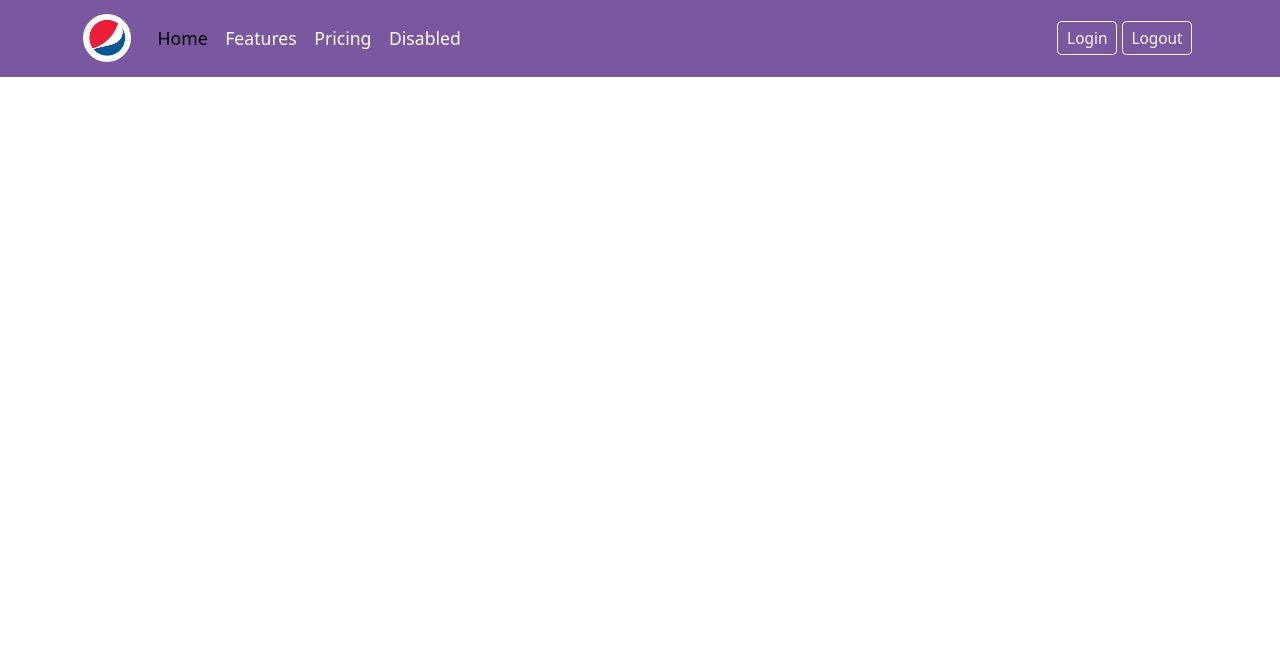
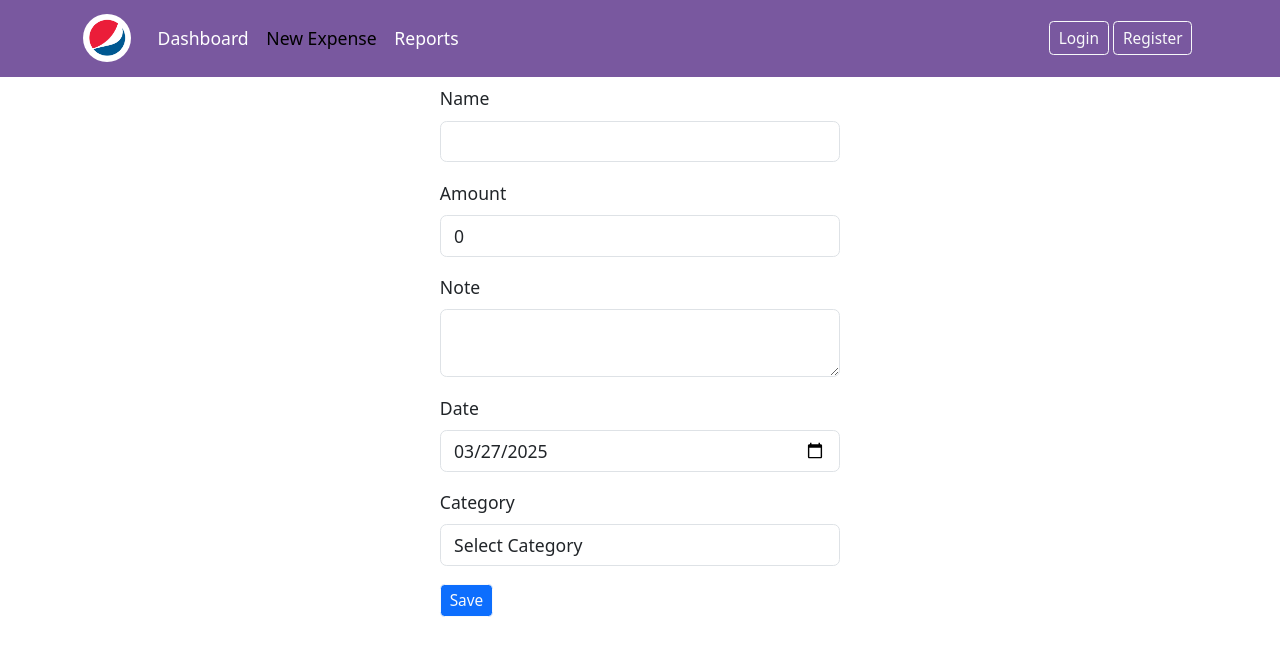
Before and after one commit to wilmafernandes1993/webapp, a React (Vite) app: page /new in a window 1280 px wide. Shown: the top 656 px of the page. Built offline with nearby package versions, Linux system fonts and the light colour scheme.

Commit message:
feature/save-expense-details

```diff
--- a/package.json
+++ b/package.json
@@ -12,10 +12,12 @@
   "dependencies": {
     "axios": "^1.8.4",
     "bootstrap": "^5.3.3",
+    "formik": "^2.4.6",
     "react": "^19.0.0",
     "react-dom": "^19.0.0",
     "react-icons": "^5.5.0",
-    "react-router-dom": "^7.4.0"
+    "react-router-dom": "^7.4.0",
+    "yup": "^1.6.1"
   },
   "devDependencies": {
     "@eslint/js": "^9.21.0",
--- /dev/null
+++ b/src/Utils/AppConstants.ts
@@ -0,0 +1,7 @@
+export const expenseCategories = [
+    "Shopping",
+    "Food",
+    "Transport",
+    "Utitlities",
+    "Others"
+]
--- /dev/null
+++ b/src/components/Dropdown.tsx
@@ -0,0 +1,31 @@
+interface Props {
+  options: string[],
+  name: string;
+  id: string;
+  value:string;
+  onChange: (e: React.ChangeEvent<HTMLSelectElement>) => void;
+  onBlur: (e: React.ChangeEvent<HTMLSelectElement>) => void;
+  label: string;
+  error?: string;
+  touched?: boolean;
+
+}
+
+const Dropdown = ({options, id, name, value, onChange, onBlur, label, error, touched }: Props) => {
+  return (
+    <div className="mb-3">
+        <label htmlFor={id} className="form-label">
+            {label}
+        </label>
+        <select name={name} id={id} className="form-control" onChange={onChange} onBlur={onBlur}>
+            <option value={value} label="Select Category"/>
+           {options.map((option) => (
+            <option key={option} value={option} label={option}/>
+           ))}
+        </select>
+        {touched && error ? <div className="text-danger fst-italic">{error}</div>: null}
+    </div>
+  )
+}
+
+export default Dropdown
--- a/src/components/Navbar.tsx
+++ b/src/components/Navbar.tsx
@@ -1,5 +1,6 @@
 import { FaBars } from "react-icons/fa";
 import Logo from "./Logo";
+import { NavLink } from "react-router-dom";
 
 
 
@@ -10,16 +11,15 @@
 
     <div className="collapse navbar-collapse" id="navbarNav">
       <div className="navbar-nav">
-        <a className="nav-link active" aria-current="page" href="#">Home</a>
-        <a className="nav-link" href="#">Features</a>
-        <a className="nav-link" href="#">Pricing</a>
-        <a className="nav-link" aria-disabled="true">Disabled</a>
+        <NavLink className="nav-link" to="/">Dashboard</NavLink>
+        <NavLink className="nav-link" to="/new">New Expense</NavLink>
+        <NavLink className="nav-link" to="/reports">Reports</NavLink>
       </div>
     </div>
 
     <div className="d-flex" role="search">
-      <button className="btn btn-sm btn-outline-light">Login</button>
-      <button className="btn btn-sm btn-outline-light mx-1">Logout</button>
+      <NavLink className="btn btn-sm btn-outline-light" to="/login">Login</NavLink>
+      <NavLink className="btn btn-sm btn-outline-light mx-1" to="/register">Register</NavLink>
 
       <button className="navbar-toggler" type="button" data-bs-toggle="collapse" data-bs-target="#navbarNavAltMarkup" aria-controls="navbarNavAltMarkup" aria-expanded="false" aria-label="Toggle navigation">
       <FaBars color="white"/>
--- a/src/pages/expense/NewExpense.tsx
+++ b/src/pages/expense/NewExpense.tsx
@@ -1,8 +1,87 @@
+import { useFormik } from "formik"
+import { Expense } from "../../model/Expense";
+import * as Yup from 'yup';
+import Dropdown from "../../components/Dropdown";
+import { expenseCategories } from "../../Utils/AppConstants";
+import { saveOrUpdateExpense } from "../../services/expense-service";
+import { useState } from "react";
+import { useNavigate } from "react-router-dom";
+
+
+
+const expenseValidationSchema = Yup.object({
+  name: Yup.string().required('Expense name is required')
+})
+
 
 const NewExpense = () => {
+  const navigate = useNavigate();
+  const [error, setErrors] = useState<string>("");
+  const formik = useFormik({
+    initialValues: {
+      name: '',
+      amount: 0,
+      note: '',
+      category: '',
+      date: new Date().toISOString().split('T')[0]
+    },
+
+    onSubmit: (values: Expense) => {
+      saveOrUpdateExpense(values)
+      .then(response => {
+        if(response && response.status === 201) {
+          navigate('/');
+        }
+      })
+      .catch(error => {
+        console.log(error);
+        setErrors(error.message);
+      });
+    },
+
+    validationSchema: expenseValidationSchema
+
+  })
   return (
-    <div>
+    <div className="d-flex justify-content-center align-items-center mt-2">
 
+      <div className="container col-md-4 col-sm-8 col-xs-12">
+      {error && <p className="text-danger fst-italic">{error}</p>}
+        <form onSubmit={formik.handleSubmit}>
+        <div className="mb-3">
+          <label htmlFor="name" className="form-label">Name</label>
+          <input type="text" className="form-control" id="name" name="name" value={formik.values.name} onChange={formik.handleChange} onBlur={formik.handleBlur}/>
+          {formik.touched.name && formik.errors.name ? ( <div className="text-danger fst-italic">{formik.errors.name}</div>): null}
+        </div>
+        <div className="mb-3">
+          <label htmlFor="amount" className="form-label">
+            Amount
+          </label>
+          <input type="number" id="amount" name="amount" className="form-control" value={formik.values.amount} onChange={formik.handleChange} onBlur={formik.handleBlur}/>
+          {formik.touched.amount && formik.errors.amount ? (<div className="text-danger fst-italic">{formik.errors.amount}</div>) : null}
+        </div>
+
+        <div className="mb-3">
+          <label htmlFor="note" className="form-label">
+            Note
+          </label>
+          <textarea id="note" name="note" className="form-control" value={formik.values.note} onChange={formik.handleChange}></textarea>
+        </div>
+
+        <div className="mb-3">
+          <label htmlFor="date" className="form-label">
+            Date
+          </label>
+          <input id="date" name="date" type="date" className="form-control" value={formik.values.date} onChange={formik.handleChange} onBlur={formik.handleBlur}></input>
+          {formik.touched.date && formik.errors.date ? <div className="text-danger fst-italic">{formik.errors.date}</div> : null}
+        </div>
+        <Dropdown options={expenseCategories} id="category" name="category" label="Category" value={formik.values.category} onChange={formik.handleChange} onBlur={formik.handleBlur} error={formik.errors.category} touched={formik.touched.category} />
+
+        <button className="btn btn-sm btn-primary btn-outline-light" type="submit">
+          Save
+        </button>
+      </form>
+    </div>
     </div>
   )
 }
--- a/src/services/expense-service.ts
+++ b/src/services/expense-service.ts
@@ -16,3 +16,7 @@
 export const deleteExpenseByExpenseId = (expenseId: string) => {
     return apiClient.delete<void>(`/expenses/${expenseId}`);
 }
+
+export const saveOrUpdateExpense = (expense: Expense) => {
+    return apiClient.post<Expense>(`/expenses`, expense);
+}
```
Also changed, not shown: src/validation/expenseValidationSchema.ts (added, +13 -0 lines), 1 other file (tests, documents, lock files or other folders).
